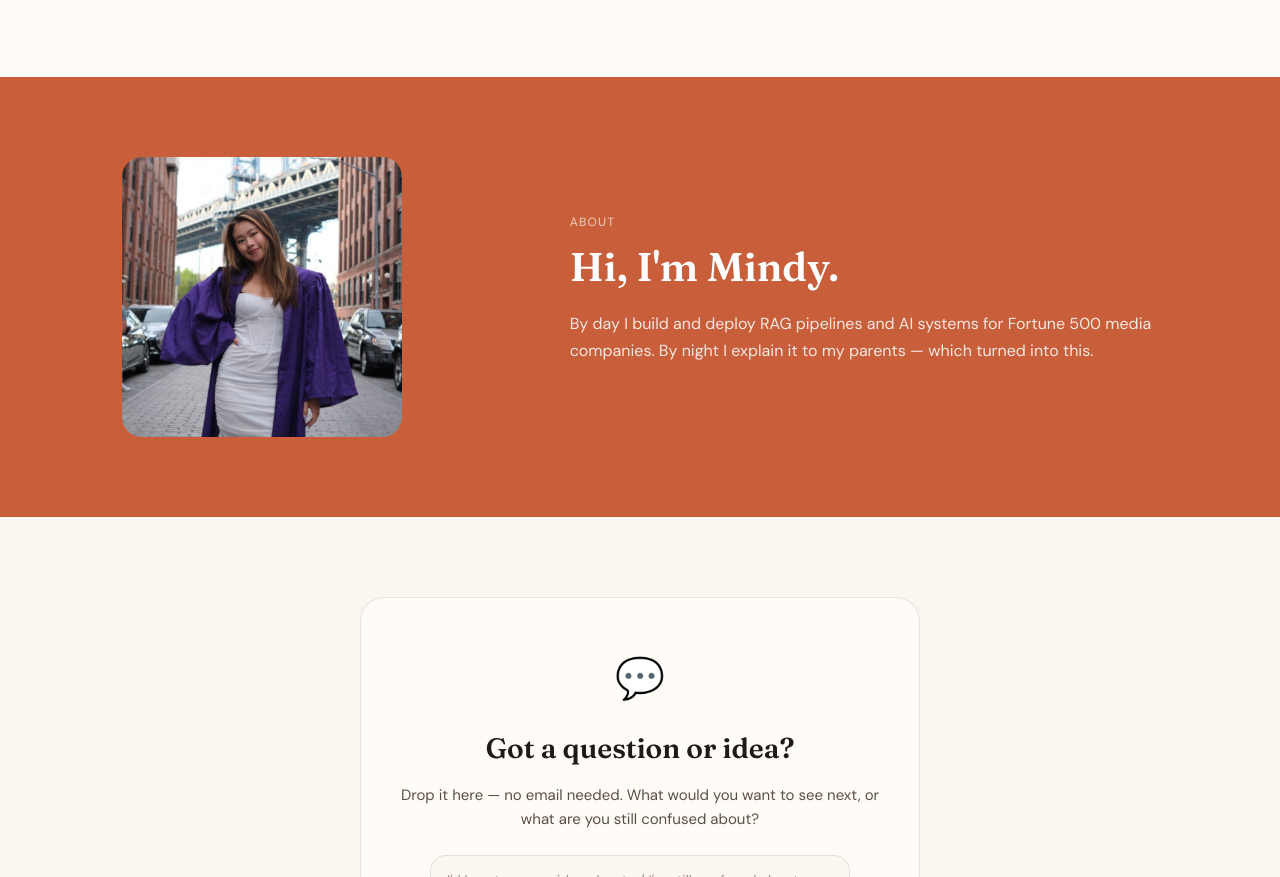
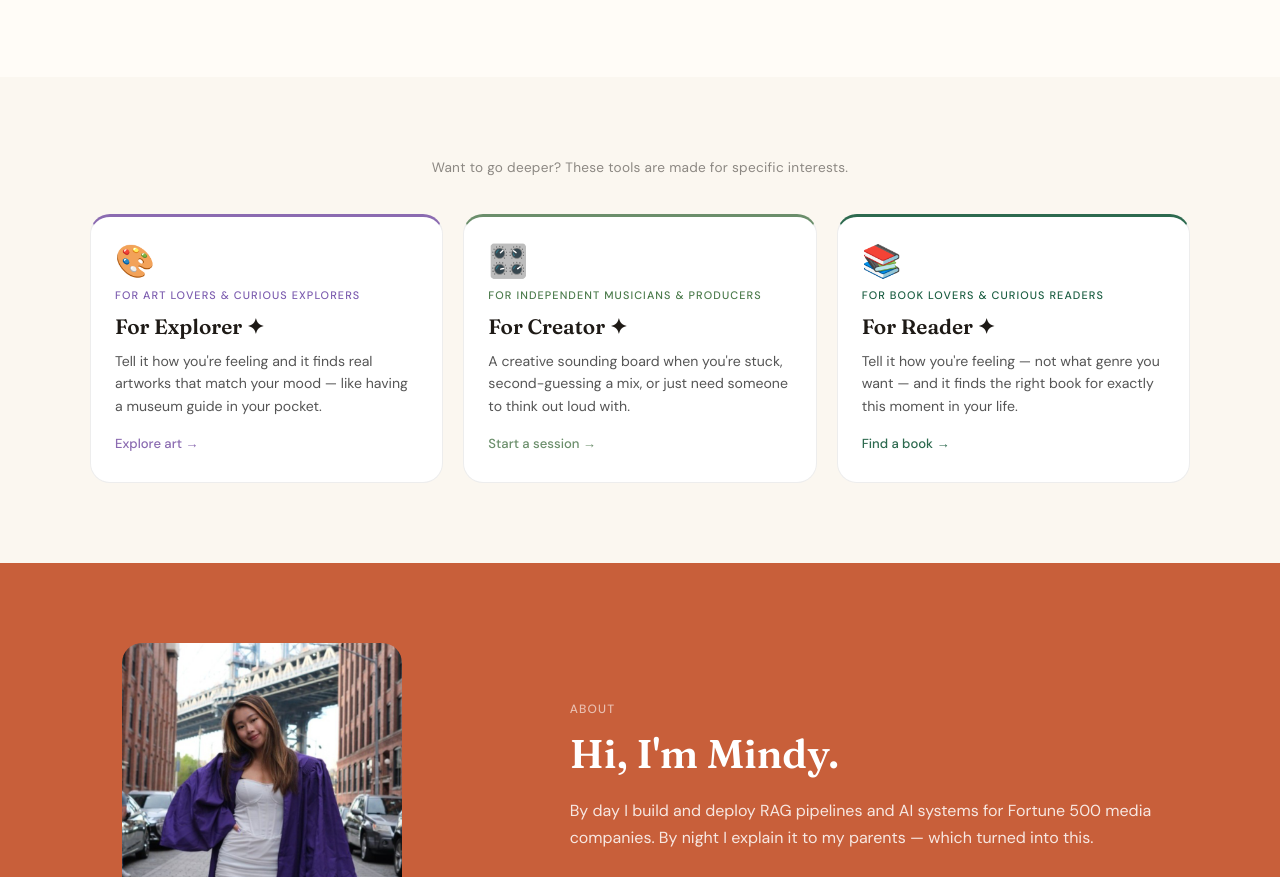
Before and after one commit to mindyjwu/mindys-ai-guide, a website: page index.html in a window 1280 px wide. Shown: the part 3619-4496 px from the top of the page. Drawn offline with Linux system fonts and the light colour scheme.

Commit message:
add special tools section after Ask the Guide
Three cards (Explorer, Creator, Reader) with target audience callouts,
brief descriptions, and colour-coded hover states:
- Explorer: Monet violet/lavender
- Creator: sage green
- Reader: pine green

Co-Authored-By: Claude Sonnet 4.6 <noreply@anthropic.com>

```diff
--- a/css/styles.css
+++ b/css/styles.css
@@ -548,6 +548,125 @@ nav {
 
 .cred-dot { width: 6px; height: 6px; border-radius: 50%; background: var(--butter); flex-shrink: 0; }
 
+/* === SPECIAL TOOLS SECTION === */
+.tools-section {
+  background: var(--cream);
+  padding: 80px 2rem;
+}
+
+.tools-inner {
+  max-width: 1100px;
+  margin: 0 auto;
+}
+
+.tools-eyebrow {
+  font-family: 'DM Sans', sans-serif;
+  font-size: 0.85rem;
+  color: var(--ink);
+  opacity: 0.5;
+  text-align: center;
+  margin-bottom: 36px;
+  letter-spacing: 0.02em;
+}
+
+.tools-cards {
+  display: grid;
+  grid-template-columns: repeat(3, 1fr);
+  gap: 20px;
+}
+
+.tools-card {
+  background: #fff;
+  border-radius: 20px;
+  padding: 28px 24px;
+  text-decoration: none;
+  display: flex;
+  flex-direction: column;
+  gap: 10px;
+  border: 1px solid rgba(0,0,0,0.07);
+  transition: transform 0.18s, box-shadow 0.18s, background 0.18s;
+  position: relative;
+  overflow: hidden;
+}
+
+.tools-card:hover {
+  transform: translateY(-3px);
+  box-shadow: 0 8px 32px rgba(0,0,0,0.09);
+}
+
+.tools-card__icon {
+  font-size: 2rem;
+  line-height: 1;
+}
+
+.tools-card__tag {
+  font-family: 'DM Sans', sans-serif;
+  font-size: 0.68rem;
+  font-weight: 500;
+  letter-spacing: 0.1em;
+  text-transform: uppercase;
+}
+
+.tools-card__title {
+  font-family: 'Fraunces', serif;
+  font-size: 1.3rem;
+  font-weight: 600;
+  color: var(--ink);
+  line-height: 1.2;
+}
+
+.tools-card__desc {
+  font-family: 'DM Sans', sans-serif;
+  font-size: 0.88rem;
+  color: #555;
+  line-height: 1.6;
+  flex: 1;
+}
+
+.tools-card__cta {
+  font-family: 'DM Sans', sans-serif;
+  font-size: 0.82rem;
+  font-weight: 500;
+  margin-top: 6px;
+}
+
+/* Explorer — Monet violet/lavender */
+.tools-card--explorer {
+  border-top: 3px solid #8B6BB1;
+}
+.tools-card--explorer .tools-card__tag  { color: #7C5CAF; }
+.tools-card--explorer .tools-card__cta  { color: #8B6BB1; }
+.tools-card--explorer:hover {
+  background: #F4EFFA;
+  box-shadow: 0 8px 32px rgba(139, 107, 177, 0.15);
+}
+
+/* Creator — sage green */
+.tools-card--creator {
+  border-top: 3px solid #6B8E6B;
+}
+.tools-card--creator .tools-card__tag  { color: #4A7A4A; }
+.tools-card--creator .tools-card__cta  { color: #6B8E6B; }
+.tools-card--creator:hover {
+  background: #EEF5EE;
+  box-shadow: 0 8px 32px rgba(107, 142, 107, 0.15);
+}
+
+/* Reader — pine green */
+.tools-card--reader {
+  border-top: 3px solid #2D6A4F;
+}
+.tools-card--reader .tools-card__tag  { color: #1B5E42; }
+.tools-card--reader .tools-card__cta  { color: #2D6A4F; }
+.tools-card--reader:hover {
+  background: #E8F5EE;
+  box-shadow: 0 8px 32px rgba(45, 106, 79, 0.15);
+}
+
+@media (max-width: 768px) {
+  .tools-cards { grid-template-columns: 1fr; }
+}
+
 /* === FEEDBACK === */
 .feedback-section { max-width: 1100px; margin: 0 auto; padding: 80px 2rem; text-align: center; }
 
--- a/index.html
+++ b/index.html
@@ -310,6 +310,43 @@
   </div>
 </section>
 
+<!-- ===================== SPECIAL TOOLS ===================== -->
+<section class="tools-section">
+  <div class="tools-inner">
+    <p class="tools-eyebrow">Want to go deeper? These tools are made for specific interests.</p>
+    <div class="tools-cards">
+
+      <!-- Explorer -->
+      <a href="explore-art.html" class="tools-card tools-card--explorer">
+        <div class="tools-card__icon">🎨</div>
+        <div class="tools-card__tag">For art lovers &amp; curious explorers</div>
+        <div class="tools-card__title">For Explorer ✦</div>
+        <div class="tools-card__desc">Tell it how you're feeling and it finds real artworks that match your mood — like having a museum guide in your pocket.</div>
+        <div class="tools-card__cta">Explore art →</div>
+      </a>
+
+      <!-- Creator -->
+      <a href="creator.html" class="tools-card tools-card--creator">
+        <div class="tools-card__icon">🎛️</div>
+        <div class="tools-card__tag">For independent musicians &amp; producers</div>
+        <div class="tools-card__title">For Creator ✦</div>
+        <div class="tools-card__desc">A creative sounding board when you're stuck, second-guessing a mix, or just need someone to think out loud with.</div>
+        <div class="tools-card__cta">Start a session →</div>
+      </a>
+
+      <!-- Reader -->
+      <a href="reader.html" class="tools-card tools-card--reader">
+        <div class="tools-card__icon">📚</div>
+        <div class="tools-card__tag">For book lovers &amp; curious readers</div>
+        <div class="tools-card__title">For Reader ✦</div>
+        <div class="tools-card__desc">Tell it how you're feeling — not what genre you want — and it finds the right book for exactly this moment in your life.</div>
+        <div class="tools-card__cta">Find a book →</div>
+      </a>
+
+    </div>
+  </div>
+</section>
+
 <!-- ===================== ABOUT ===================== -->
 <section class="about-section" id="about">
   <div class="about-inner">
```
